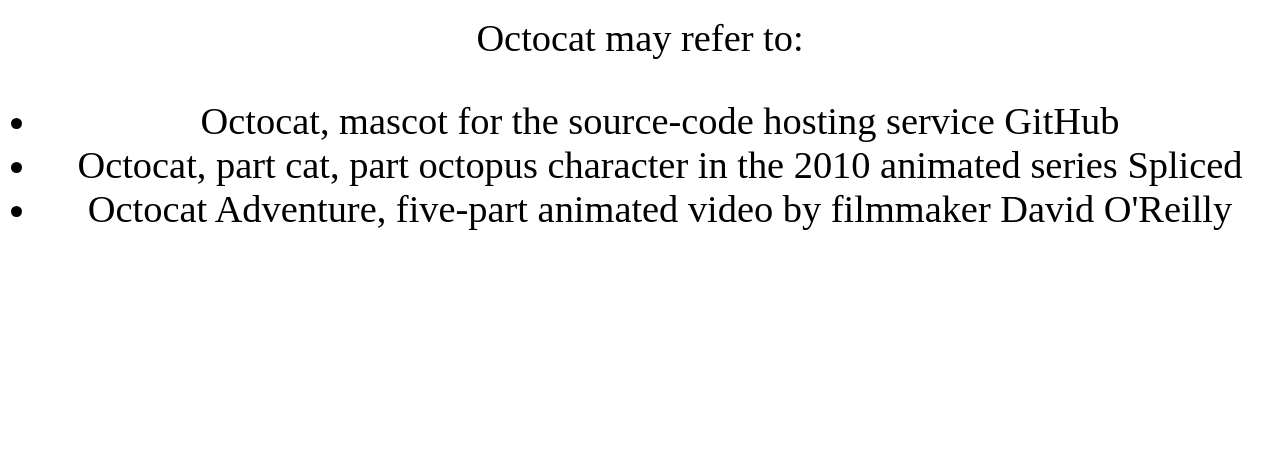
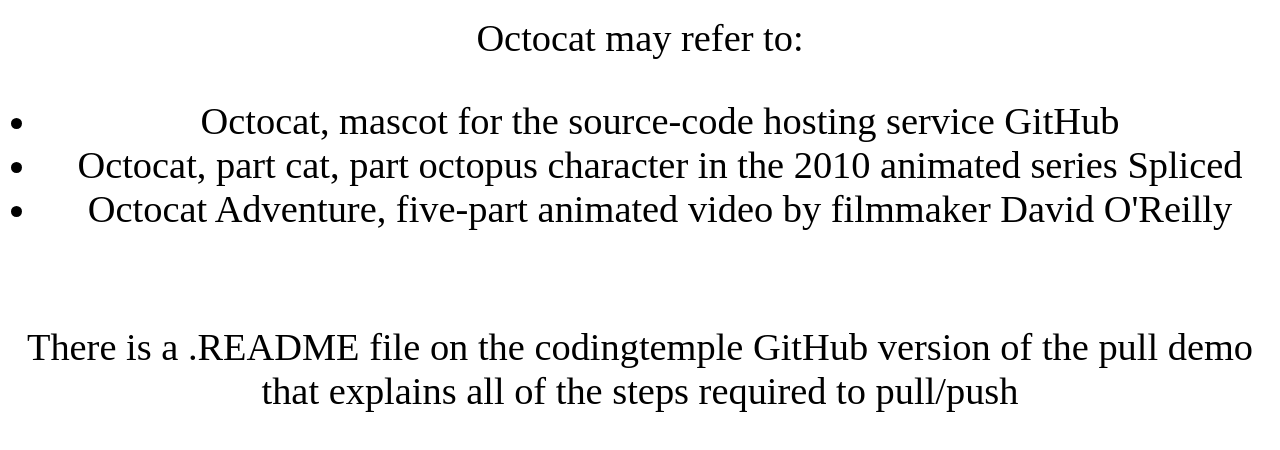
Before and after one commit to nwelter1/Github-octocat-pull-demo, a plain HTML site: page index.html in a window 1280 px wide. Shown: the part 767-1217 px from the top of the page. Before the commit the page ends 1036 px from the top, so only its background shows below. Drawn offline with Linux system fonts and the light colour scheme.

Commit message:
Changed HTML to reference Joels notes on CodingTemple

```diff
--- a/index.html
+++ b/index.html
@@ -17,5 +17,7 @@
             <li>Octocat Adventure, five-part animated video by filmmaker David O'Reilly</li>
         </ul>
             </div>
+        <br>
+        <p>There is a .README file on the codingtemple GitHub version of the pull demo that explains all of the steps required to pull/push</p>
 </body>
 </html>
```
